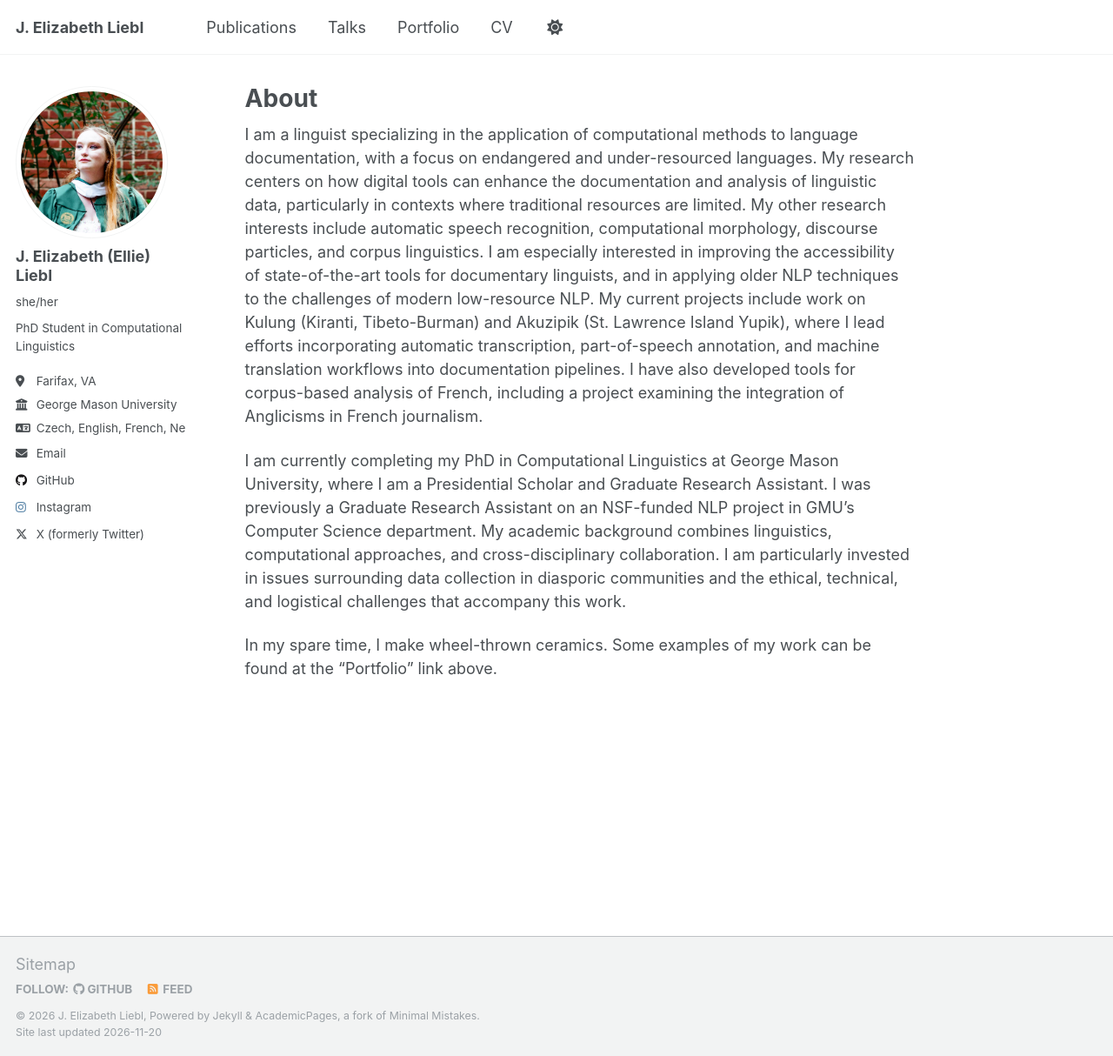
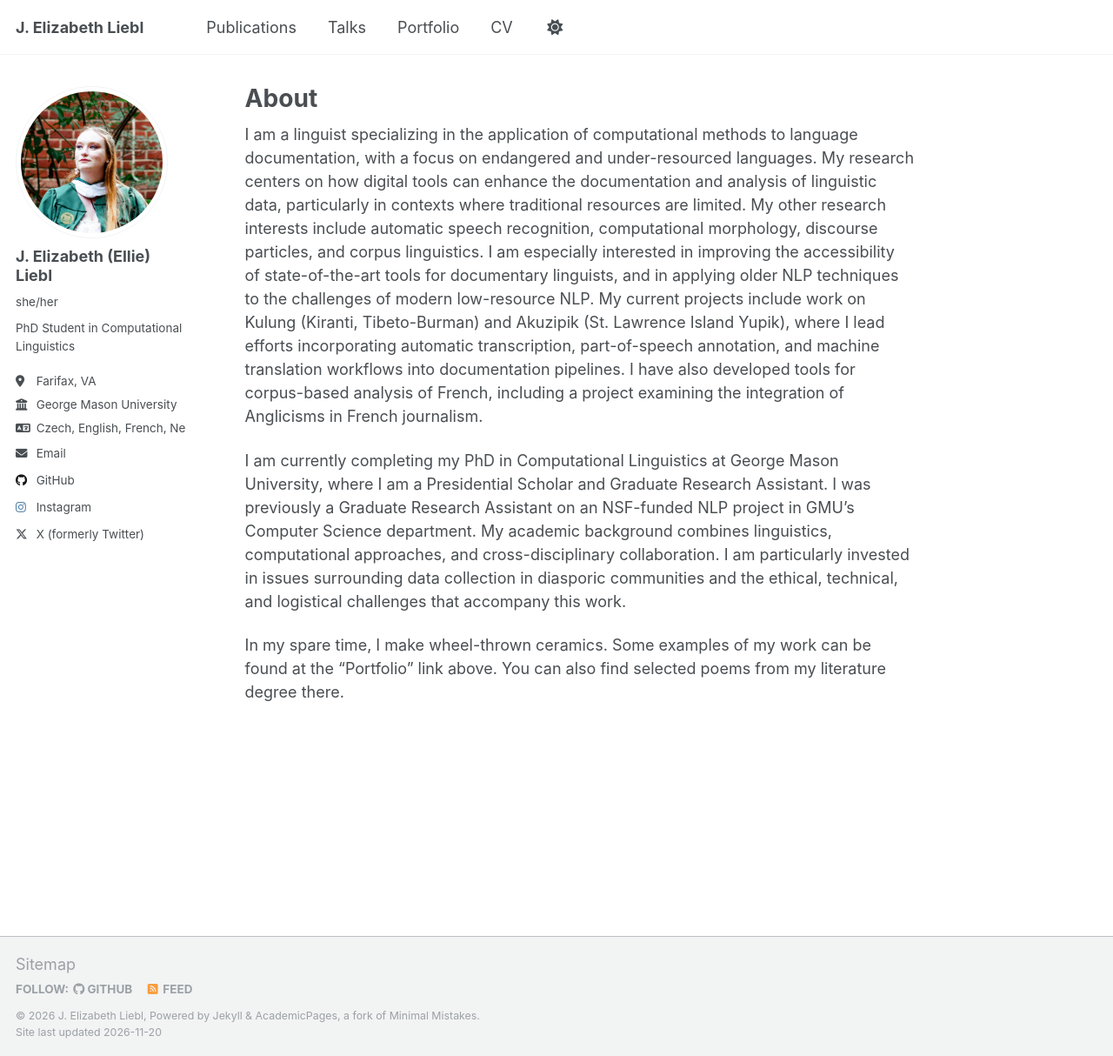
Before and after one commit to ellie-liebl/ellie-liebl.github.io, a Jekyll site: the page built from _pages/about.md, in a window 1280 px wide and 1214 px high. Shown: the whole window at 87% size. Built offline with Jekyll 4.4.1, drawn with Linux system fonts in a browser that asks for light colours.

Commit message:
Update about page with poetry information
Added information about selected poems to the about page.

```diff
--- a/_pages/about.md
+++ b/_pages/about.md
@@ -11,4 +11,4 @@ I am a linguist specializing in the application of computational methods to lang
 
 I am currently completing my PhD in Computational Linguistics at George Mason University, where I am a Presidential Scholar and Graduate Research Assistant. I was previously a Graduate Research Assistant on an NSF-funded NLP project in GMU's Computer Science department. My academic background combines linguistics, computational approaches, and cross-disciplinary collaboration. I am particularly invested in issues surrounding data collection in diasporic communities and the ethical, technical, and logistical challenges that accompany this work.
 
-In my spare time, I make wheel-thrown ceramics. Some examples of my work can be found at the "Portfolio" link above.
+In my spare time, I make wheel-thrown ceramics. Some examples of my work can be found at the "Portfolio" link above. You can also find selected poems from my literature degree there.
```
